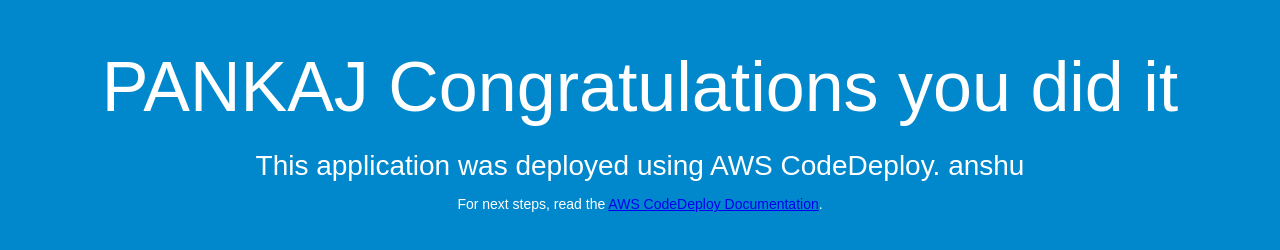
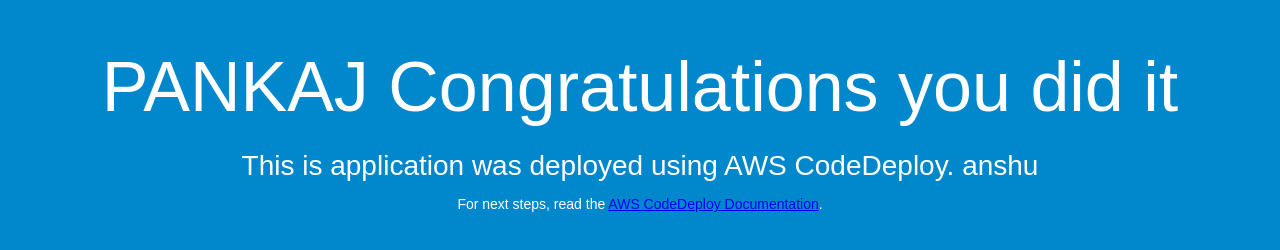
Before and after one commit to pankaj426/emai, a plain HTML site: page index.html in a window 1280 px wide. Drawn offline with Linux system fonts and the light colour scheme.

Commit message:
Update index.html

```diff
--- a/index.html
+++ b/index.html
@@ -27,7 +27,7 @@
 <body>
   <div align="center">
     <h1>PANKAJ Congratulations you did it</h1>
-    <h2>This application was deployed using AWS CodeDeploy. anshu</h2>
+    <h2>This is application was deployed using AWS CodeDeploy. anshu</h2>
     <p>For next steps, read the <a href="http://aws.amazon.com/documentation/codedeploy">AWS CodeDeploy Documentation</a>.</p>
   </div>
 </body>
```
